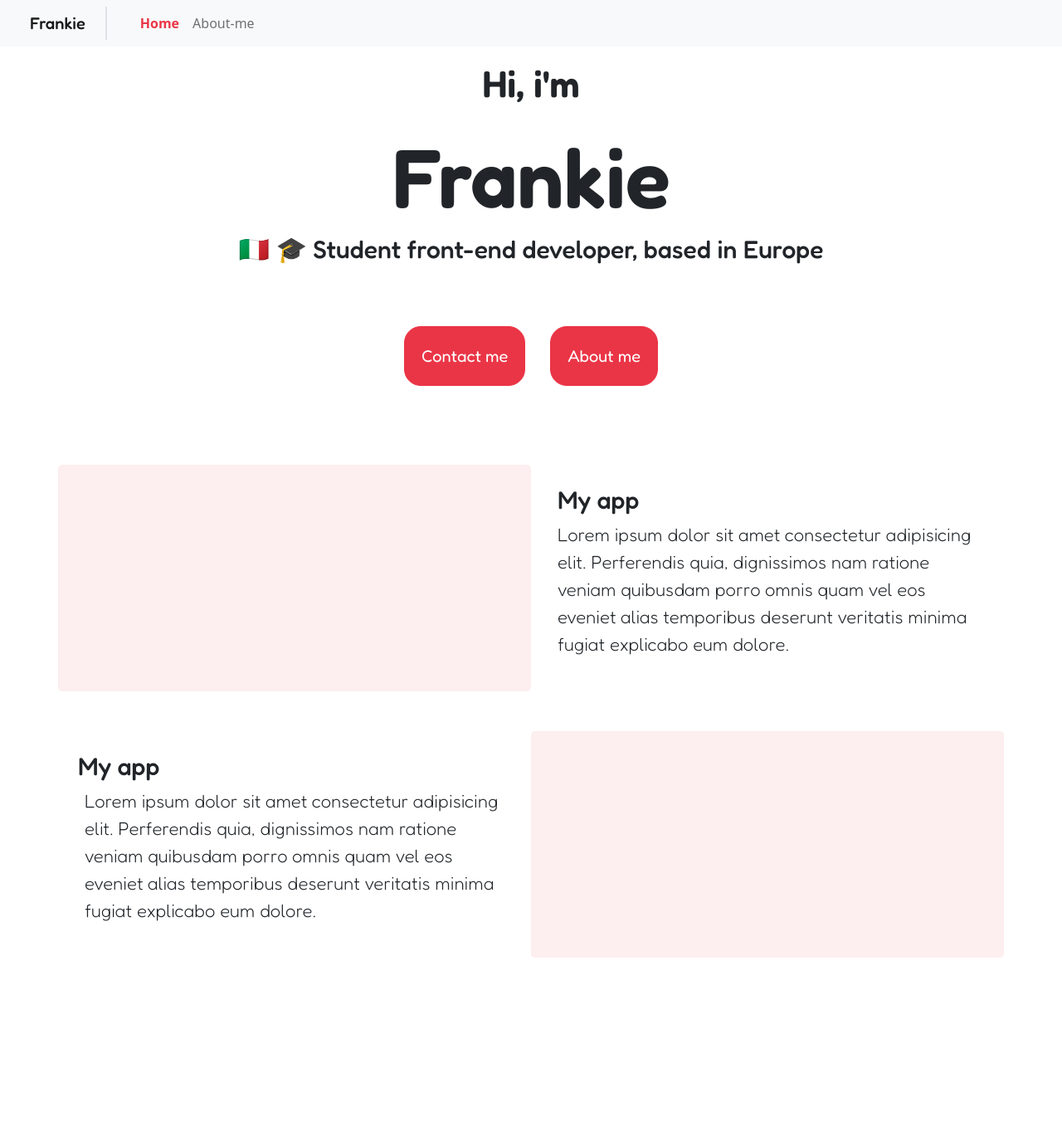
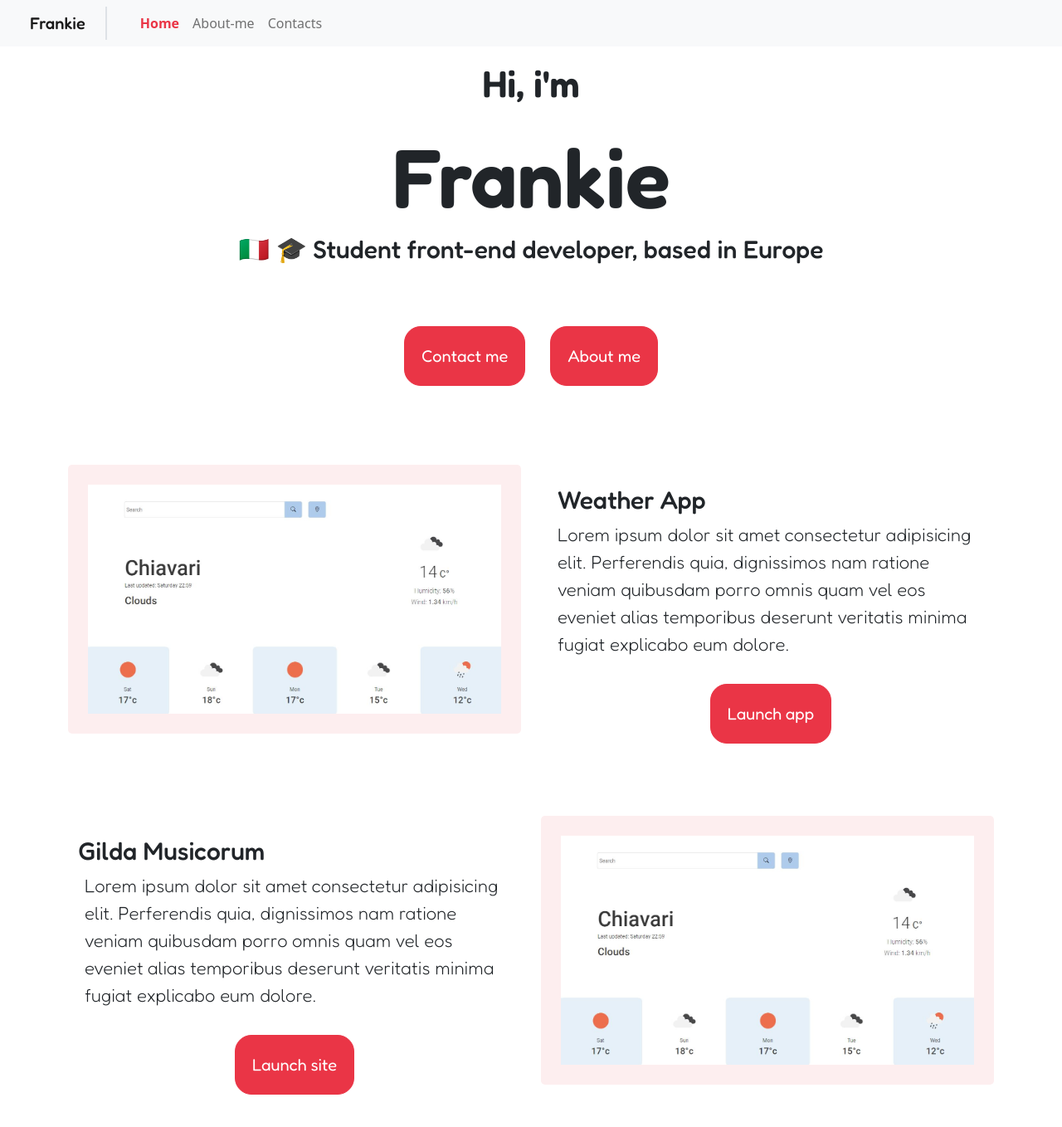
Before and after one commit to francescagiunchedi/Responsive-site, a plain HTML site: page index.html in a window 1280 px wide. Shown: the whole page at 83% size. Before the commit the page ends 1154 px from the top, so only its background shows below. Drawn offline with nearby package versions, Linux system fonts and the light colour scheme.

Commit message:
better grid ad button

```diff
--- a/index.html
+++ b/index.html
@@ -48,6 +48,13 @@
         <li class="nav-item">
           <a class="nav-link" href="about-me.html">About-me</a>
         </li>
+        <li class="nav-item">
+              <a
+                 class="nav-link"
+                 href="about-me.html#contacts"
+                >Contacts</a
+              >
+            </li>
 
       </ul>
     </div>
@@ -60,33 +67,46 @@
         <h1>Frankie</h1>
         <h3>🇮🇹 🎓 Student front-end developer, based in Europe</h3>
       </section>
-      <div class="button">
-        <a href="about-me.html">Contact me</a>
+      <div class="button margin-button">
+        <a href="about-me.html#contacts">Contact me</a>
         <a href="about-me.html">About me</a>
       </div>
       <div class="row">
-          <div class="col-6 primary-bg-color p-4 rounded-3">
-              <img src="" alt="">
+          <div class="col-sm-6 ">
+             <div class="primary-bg-color d-flex p-4 rounded-3 d-flex">
+                <img
+             class="img-fluid align-self-center" src="jpg/weather-app.JPG" alt="weather-app" >
+             </div>
           </div>
-          <div class="col-6 p-4">
+          <div class="col-sm-6 p-4">
               <div class="ms-2">
-                <h3>My app</h3>
+                <h3>Weather App</h3>
                 <p>Lorem ipsum dolor sit amet consectetur adipisicing elit. Perferendis quia, dignissimos nam ratione veniam quibusdam porro omnis quam vel eos eveniet alias temporibus deserunt veritatis minima fugiat explicabo eum dolore.</p>
+              <div class="button">
+                <a href="https://confident-heisenberg-004c3f.netlify.app/" target="_blanlk">Launch app</a>
+                </div>
               </div>
             </div>
-          <div class="col-6"></div>
+          <div class="col-sm-6"></div>
       </div>
       <div class="row mt-5">
-          <div class="col-6 p-4">
+          <div class="col-sm-6 p-4">
               <div>
-                  <h3>My app</h3>
+                  <h3>Gilda Musicorum
+                  </h3>
                   <p class="ms-2">Lorem ipsum dolor sit amet consectetur adipisicing elit. Perferendis quia, dignissimos nam ratione veniam quibusdam porro omnis quam vel eos eveniet alias temporibus deserunt veritatis minima fugiat explicabo eum dolore.</p>
-              </div>
+                  <div class="button">
+                <a href="#">Launch site</a>
+                </div>
+                </div>
             </div>
-            <div class="col-6 primary-bg-color p-4 rounded-3">
-              <img src="" alt="">
+            <div class="col-sm-6 ">
+             <div class="primary-bg-color d-flex p-4 rounded-3 d-flex">
+                <img
+             class="img-fluid align-self-center" src="jpg/weather-app.JPG" alt="weather-app" >
+             </div>
           </div>
-          <div class="col-6"></div>
+          <div class="col-sm-6"></div>
       </div>
       <script src="src/app.js"></script>
       </div>
--- a/src/styles.css
+++ b/src/styles.css
@@ -42,9 +42,10 @@ p {
   display: flex;
   justify-content: center;
 }
-
+.margin-button {
+  margin: 60px 0 80px;
+}
 .button {
-  margin: 60px 0 80px;
   display: flex;
   justify-content: center;
 }
```
Also changed, not shown: about-me.html (+13 -2 lines), jpg/weather-app.JPG (added).
